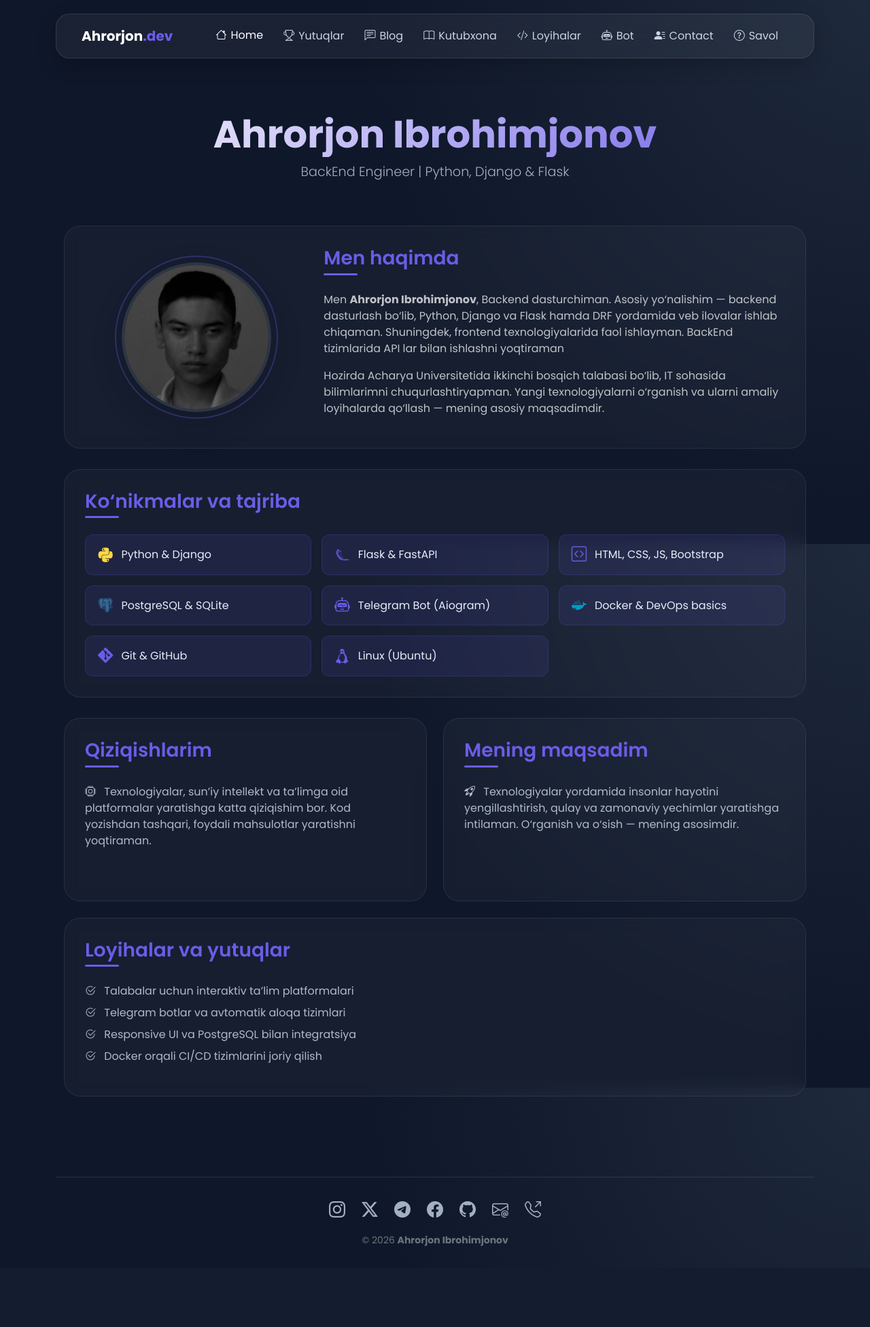
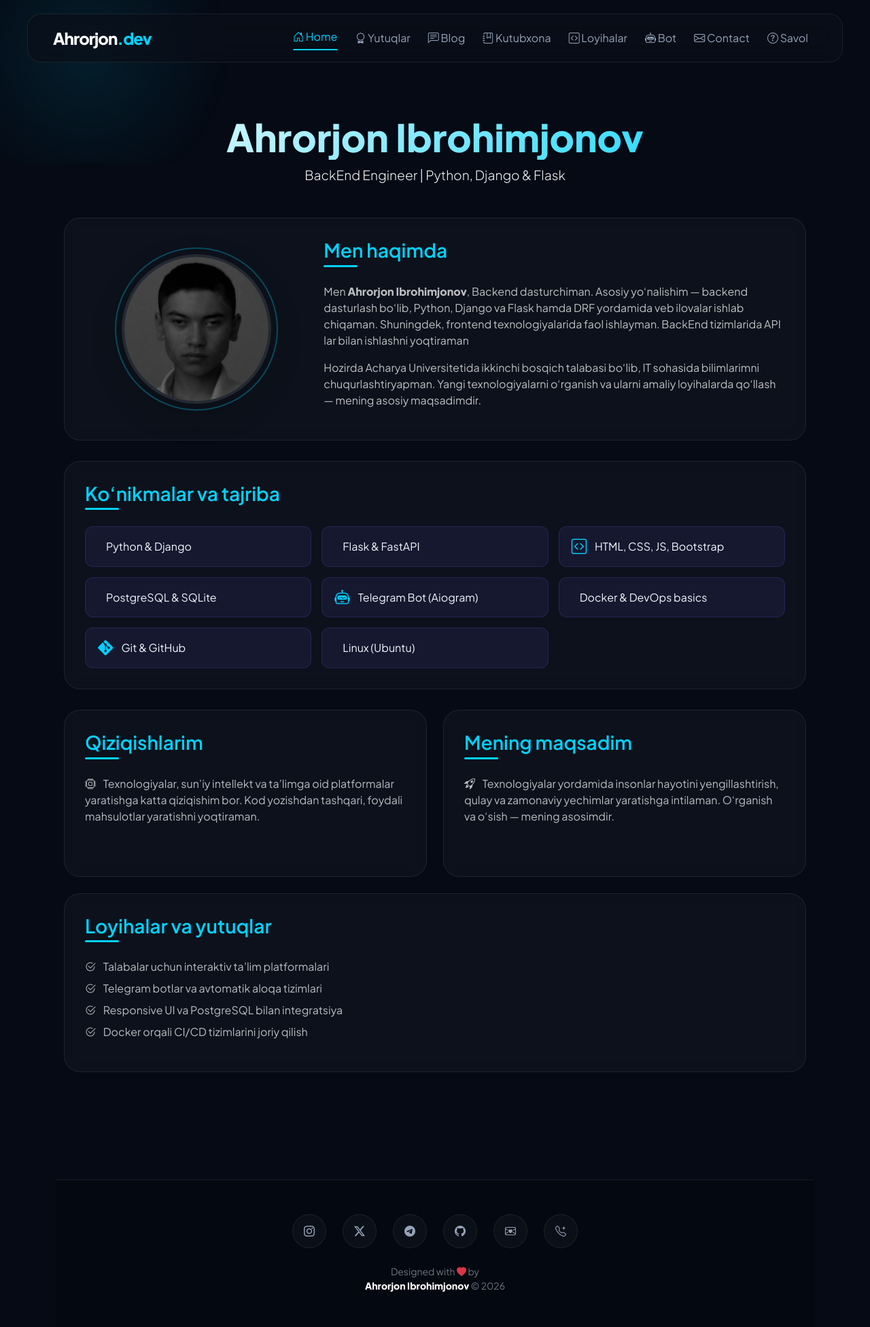
Before and after one commit to axrorback/axrorback.uz, a Django app: page / in a window 1280 px wide. Shown: the whole page at 68% size. Before the commit the page ends 1833 px from the top, so only its background shows below. Run offline with Django 5.2, Linux system fonts and the light colour scheme; data comes from the database, SQL or seed files in the repository.

Commit message:
Changed Base styles
Co-authored-by: axrorback <axrorback@gmail.com>

```diff
--- a/templates/base.html
+++ b/templates/base.html
@@ -10,120 +10,180 @@
   <title>{% block title %}Ahrorjon Ibrohimjonov — Web Developer{% endblock %}</title>
 
   <meta name="description" content="Ahrorjon Ibrohimjonov - Full-stack Web Developer. Python, Django, Flask, and web technologies enthusiast.">
+  <link rel="preconnect" href="https://fonts.googleapis.com">
   <link rel="preconnect" href="https://fonts.gstatic.com" crossorigin>
-  <link href="https://fonts.googleapis.com/css2?family=Poppins:wght@300;400;600;700&display=swap" rel="stylesheet">
+  <link href="https://fonts.googleapis.com/css2?family=Plus+Jakarta+Sans:wght@300;400;600;800&display=swap" rel="stylesheet">
   <link href="https://cdn.jsdelivr.net/npm/bootstrap@5.3.0/dist/css/bootstrap.min.css" rel="stylesheet">
   <link href="https://cdn.jsdelivr.net/npm/bootstrap-icons@1.11.1/font/bootstrap-icons.css" rel="stylesheet">
-  <link rel="stylesheet" href="https://cdn.jsdelivr.net/gh/devicons/devicon@latest/devicon.min.css">
 
   <style>
     :root {
-      --accent: #6C5CE7;
-      --accent-hover: #5a4bd0;
-      --muted: #a3b0c2;
-      --card-bg: rgba(255, 255, 255, 0.04);
-      --border: rgba(255, 255, 255, 0.1);
-    }
-
-    /* Asosiy Layout strukturasini to'g'rilash */
-    html, body {
-      height: 100%;
-      margin: 0;
+      --accent: #00d2ff;
+      --accent-2: #3a7bd5;
+      --bg-dark: #050a14;
+      --card-bg: rgba(255, 255, 255, 0.03);
+      --border: rgba(255, 255, 255, 0.08);
+      --text-main: #f1f5f9;
+      --text-muted: #94a3b8;
     }
 
     body {
-      font-family: 'Poppins', sans-serif;
-      background: radial-gradient(circle at top right, #1e293b, #0f172a 50%) fixed;
-      color: #e6eef8;
-      display: flex;
-      flex-direction: column;
+      font-family: 'Plus Jakarta Sans', sans-serif;
+      background-color: var(--bg-dark);
+      color: var(--text-main);
       overflow-x: hidden;
-    }
-
-    .container-lg {
-      flex: 1 0 auto;
+      min-height: 100vh;
       display: flex;
       flex-direction: column;
     }
 
-    main {
-      flex: 1;
+    body::before {
+      content: "";
+      position: fixed;
+      top: -10%; left: -10%;
+      width: 40%; height: 40%;
+      background: radial-gradient(circle, rgba(0, 210, 255, 0.1) 0%, transparent 70%);
+      z-index: -1;
     }
 
-    /* Scroll progress bar (Agar kerak bo'lsa HTMLga qo'shing) */
+    /* Fixed Progress Bar */
     #myBar {
       height: 4px;
-      background: var(--accent);
+      background: linear-gradient(90deg, var(--accent), var(--accent-2));
       width: 0%;
       position: fixed;
-      top: 0;
-      left: 0;
-      z-index: 9999;
+      top: 0; left: 0;
+      z-index: 10001;
+      box-shadow: 0 0 15px var(--accent);
     }
 
-    /* Navbar stilidagi konfliktlarni yechish */
+    /* Modern Fixed Navbar */
     .custom-navbar {
+      position: fixed;
+      top: 20px;
+      left: 50%;
+      transform: translateX(-50%);
+      width: 95%;
+      max-width: 1200px;
+      z-index: 1000;
       backdrop-filter: blur(15px);
-      -webkit-backdrop-filter: blur(15px);
-      background: rgba(255, 255, 255, 0.05) !important;
+      background: rgba(10, 15, 25, 0.7);
+      border: 1px solid var(--border);
       border-radius: 20px;
       padding: 12px 25px;
-      margin-top: 20px;
-      margin-bottom: 30px;
-      border: 1px solid var(--border);
-      box-shadow: 0 10px 30px rgba(0, 0, 0, 0.2);
+      transition: all 0.4s cubic-bezier(0.175, 0.885, 0.32, 1.275);
+    }
+
+    .custom-navbar.scrolled {
+      top: 0;
+      width: 100%;
+      max-width: 100%;
+      border-radius: 0;
+      background: rgba(5, 10, 20, 0.95);
+      border-bottom: 1px solid var(--accent);
     }
 
     .navbar-brand {
-      font-weight: 700;
-      color: #fff !important;
+      font-weight: 800;
+      font-size: 1.5rem;
+      letter-spacing: -1px;
     }
 
-    .navbar-brand span {
-      color: var(--accent) !important;
+    .navbar-brand span { color: var(--accent); }
+
+    /* Nav Link Pseudo-elements */
+    .nav-link {
+      position: relative;
+      color: var(--text-muted) !important;
+      font-weight: 500;
+      margin: 0 5px;
+      transition: 0.3s;
     }
 
-    .nav-link {
-      color: #cbd5e1 !important;
-      padding: 8px 15px !important;
+    .nav-link::after {
+      content: "";
+      position: absolute;
+      bottom: 0; left: 50%;
+      width: 0; height: 2px;
+      background: var(--accent);
       transition: all 0.3s ease;
-      display: flex;
-      align-items: center;
-      gap: 6px;
+      transform: translateX(-50%);
+    }
+
+    .nav-link:hover::after, .nav-link.active::after {
+      width: 80%;
     }
 
     .nav-link:hover, .nav-link.active {
-      color: #fff !important;
-      transform: translateY(-1px);
+      color: var(--accent) !important;
+      transform: translateY(-2px);
     }
 
-    /* Ijtimoiy tarmoqlar */
+    /* Main Content Padding */
+    main {
+      flex: 1;
+      padding-top: 120px;
+      animation: fadeInUp 1s ease;
+    }
+
+    /* Social Icons with Pseudo-classes */
     .social-link {
-      display: inline-block;
-      transition: all 0.3s cubic-bezier(0.175, 0.885, 0.32, 1.275);
-      color: var(--muted) !important;
-      text-decoration: none;
+      position: relative;
+      width: 50px; height: 50px;
+      display: inline-flex;
+      align-items: center;
+      justify-content: center;
+      background: var(--card-bg);
+      border: 1px solid var(--border);
+      border-radius: 50%;
+      color: var(--text-muted) !important;
+      overflow: hidden;
+      transition: 0.4s;
+      z-index: 1;
+    }
+
+    .social-link::before {
+      content: "";
+      position: absolute;
+      top: 100%; left: 0;
+      width: 100%; height: 100%;
+      background: linear-gradient(45deg, var(--accent), var(--accent-2));
+      transition: 0.4s;
+      z-index: -1;
+    }
+
+    .social-link:hover::before {
+      top: 0;
     }
 
     .social-link:hover {
-      color: var(--accent) !important;
-      transform: translateY(-5px) scale(1.2);
+      color: white !important;
+      border-color: transparent;
+      transform: translateY(-8px) rotate(360deg);
+      box-shadow: 0 10px 20px rgba(0, 210, 255, 0.3);
     }
 
+    /* Footer Styling */
     footer {
-      flex-shrink: 0;
       border-top: 1px solid var(--border);
-      padding: 30px 0;
-      margin-top: 40px;
+      padding: 50px 0;
+      margin-top: 80px;
+      background: rgba(0, 0, 0, 0.2);
     }
 
+    @keyframes fadeInUp {
+      from { opacity: 0; transform: translateY(30px); }
+      to { opacity: 1; transform: translateY(0); }
+    }
+
+    /* Mobile view fixes */
     @media (max-width: 991px) {
+      .custom-navbar { width: 90%; top: 10px; }
       .navbar-collapse {
-        background: #1e293b;
-        margin-top: 15px;
+        background: rgba(10, 15, 25, 0.95);
         padding: 20px;
         border-radius: 15px;
-        border: 1px solid var(--border);
+        margin-top: 10px;
       }
     }
   </style>
@@ -133,7 +193,7 @@
 <div id="myBar"></div>
 
 <div class="container-lg">
-  <nav class="navbar navbar-expand-lg navbar-dark custom-navbar">
+  <nav class="navbar navbar-expand-lg navbar-dark custom-navbar" id="mainNav">
     <div class="container-fluid">
       <a class="navbar-brand" href="{% url 'about' %}">Ahrorjon<span>.dev</span></a>
       <button class="navbar-toggler border-0" type="button" data-bs-toggle="collapse" data-bs-target="#navbarNav">
@@ -142,46 +202,14 @@
 
       <div class="collapse navbar-collapse" id="navbarNav">
         <ul class="navbar-nav ms-auto align-items-center">
-          <li class="nav-item">
-            <a class="nav-link {% if request.path == '/' %}active{% endif %}" href="{% url 'about' %}">
-              <i class="bi bi-house"></i> Home
-            </a>
-          </li>
-          <li class="nav-item">
-            <a class="nav-link {% if 'achievements' in request.path %}active{% endif %}" href="{% url 'achievements' %}">
-              <i class="bi bi-trophy"></i> Yutuqlar
-            </a>
-          </li>
-          <li class="nav-item">
-            <a class="nav-link {% if 'blog' in request.path %}active{% endif %}" href="{% url 'blog' %}">
-              <i class="bi bi-chat-left-text"></i> Blog
-            </a>
-          </li>
-          <li class="nav-item">
-            <a class="nav-link" href="https://library.coderboys.uz" target="_blank">
-              <i class="bi bi-book"></i> Kutubxona
-            </a>
-          </li>
-          <li class="nav-item">
-            <a class="nav-link" href="https://project.coderboys.uz" target="_blank">
-              <i class="bi bi-code-slash"></i> Loyihalar
-            </a>
-          </li>
-          <li class="nav-item">
-            <a class="nav-link" href="https://t.me/axror_contactbot" target="_blank">
-              <i class="bi bi-robot"></i> Bot
-            </a>
-          </li>
-          <li class="nav-item">
-            <a class="nav-link {% if 'contact' in request.path %}active{% endif %}" href="{% url 'contact' %}">
-              <i class="bi bi-person-lines-fill"></i> Contact
-            </a>
-          </li>
-          <li class="nav-item">
-            <a class="nav-link {% if 'ask_question' in request.path %}active{% endif %}" href="{% url 'ask_question' %}">
-              <i class="bi bi-question-circle"></i> Savol
-            </a>
-          </li>
+          <li class="nav-item"><a class="nav-link {% if request.path == '/' %}active{% endif %}" href="{% url 'about' %}"><i class="bi bi-house-door"></i> Home</a></li>
+          <li class="nav-item"><a class="nav-link {% if 'achievements' in request.path %}active{% endif %}" href="{% url 'achievements' %}"><i class="bi bi-award"></i> Yutuqlar</a></li>
+          <li class="nav-item"><a class="nav-link {% if 'blog' in request.path %}active{% endif %}" href="{% url 'blog' %}"><i class="bi bi-chat-left-text"></i> Blog</a></li>
+          <li class="nav-item"><a class="nav-link" href="https://library.coderboys.uz" target="_blank"><i class="bi bi-journal-bookmark"></i> Kutubxona</a></li>
+          <li class="nav-item"><a class="nav-link" href="https://project.coderboys.uz" target="_blank"><i class="bi bi-code-square"></i> Loyihalar</a></li>
+          <li class="nav-item"><a class="nav-link" href="https://t.me/axror_contactbot" target="_blank"><i class="bi bi-robot"></i> Bot</a></li>
+          <li class="nav-item"><a class="nav-link {% if 'contact' in request.path %}active{% endif %}" href="{% url 'contact' %}"><i class="bi bi-envelope"></i> Contact</a></li>
+          <li class="nav-item"><a class="nav-link {% if 'ask_question' in request.path %}active{% endif %}" href="{% url 'ask_question' %}"><i class="bi bi-question-circle"></i> Savol</a></li>
         </ul>
       </div>
     </div>
@@ -191,18 +219,18 @@
     {% block content %}{% endblock %}
   </main>
 
-  <footer class="text-center text-light">
-    <div class="mb-3 d-flex justify-content-center flex-wrap gap-4">
-      <a href="https://instagram.com/axrorback" target="_blank" class="social-link"><i class="bi bi-instagram fs-4"></i></a>
-      <a href="https://twitter.com/axrorback" target="_blank" class="social-link"><i class="bi bi-twitter-x fs-4"></i></a>
-      <a href="https://t.me/axrorback" target="_blank" class="social-link"><i class="bi bi-telegram fs-4"></i></a>
-      <a href="https://facebook.com/axrorback" target="_blank" class="social-link"><i class="bi bi-facebook fs-4"></i></a>
-      <a href="https://github.com/axrorback" target="_blank" class="social-link"><i class="bi bi-github fs-4"></i></a>
-      <a href="mailto:axrorback@gmail.com" class="social-link"><i class="bi bi-envelope-at fs-4"></i></a>
-      <a href="tel:+998931004005" class="social-link"><i class="bi bi-telephone-outbound fs-4"></i></a>
+  <footer class="text-center">
+    <div class="mb-4 d-flex justify-content-center flex-wrap gap-4">
+      <a href="https://instagram.com/axrorback" target="_blank" class="social-link"><i class="bi bi-instagram"></i></a>
+      <a href="https://twitter.com/axrorback" target="_blank" class="social-link"><i class="bi bi-twitter-x"></i></a>
+      <a href="https://t.me/axrorback" target="_blank" class="social-link"><i class="bi bi-telegram"></i></a>
+      <a href="https://github.com/axrorback" target="_blank" class="social-link"><i class="bi bi-github"></i></a>
+      <a href="mailto:axrorback@gmail.com" class="social-link"><i class="bi bi-envelope-heart"></i></a>
+      <a href="tel:+998931004005" class="social-link"><i class="bi bi-telephone-plus"></i></a>
     </div>
     <div class="small text-secondary">
-      © <span id="footerYear"></span> <strong>Ahrorjon Ibrohimjonov</strong>
+      <p class="mb-0">Designed with <i class="bi bi-heart-fill text-danger"></i> by</p>
+      <strong class="text-white">Ahrorjon Ibrohimjonov</strong> © <span id="footerYear"></span>
     </div>
   </footer>
 </div>
@@ -211,14 +239,21 @@
 <script>
   document.getElementById('footerYear').textContent = new Date().getFullYear();
 
-  // Xatolikni oldini olish uchun tekshiruv bilan yozildi
+  // Scroll effekti
   window.onscroll = function() {
     let winScroll = document.body.scrollTop || document.documentElement.scrollTop;
     let height = document.documentElement.scrollHeight - document.documentElement.clientHeight;
     let scrolled = (winScroll / height) * 100;
-    let bar = document.getElementById("myBar");
-    if(bar) {
-      bar.style.width = scrolled + "%";
+
+    // Progress bar
+    document.getElementById("myBar").style.width = scrolled + "%";
+
+    // Navbar scroll effekti
+    const nav = document.getElementById("mainNav");
+    if (winScroll > 50) {
+      nav.classList.add("scrolled");
+    } else {
+      nav.classList.remove("scrolled");
     }
   };
 </script>
```
